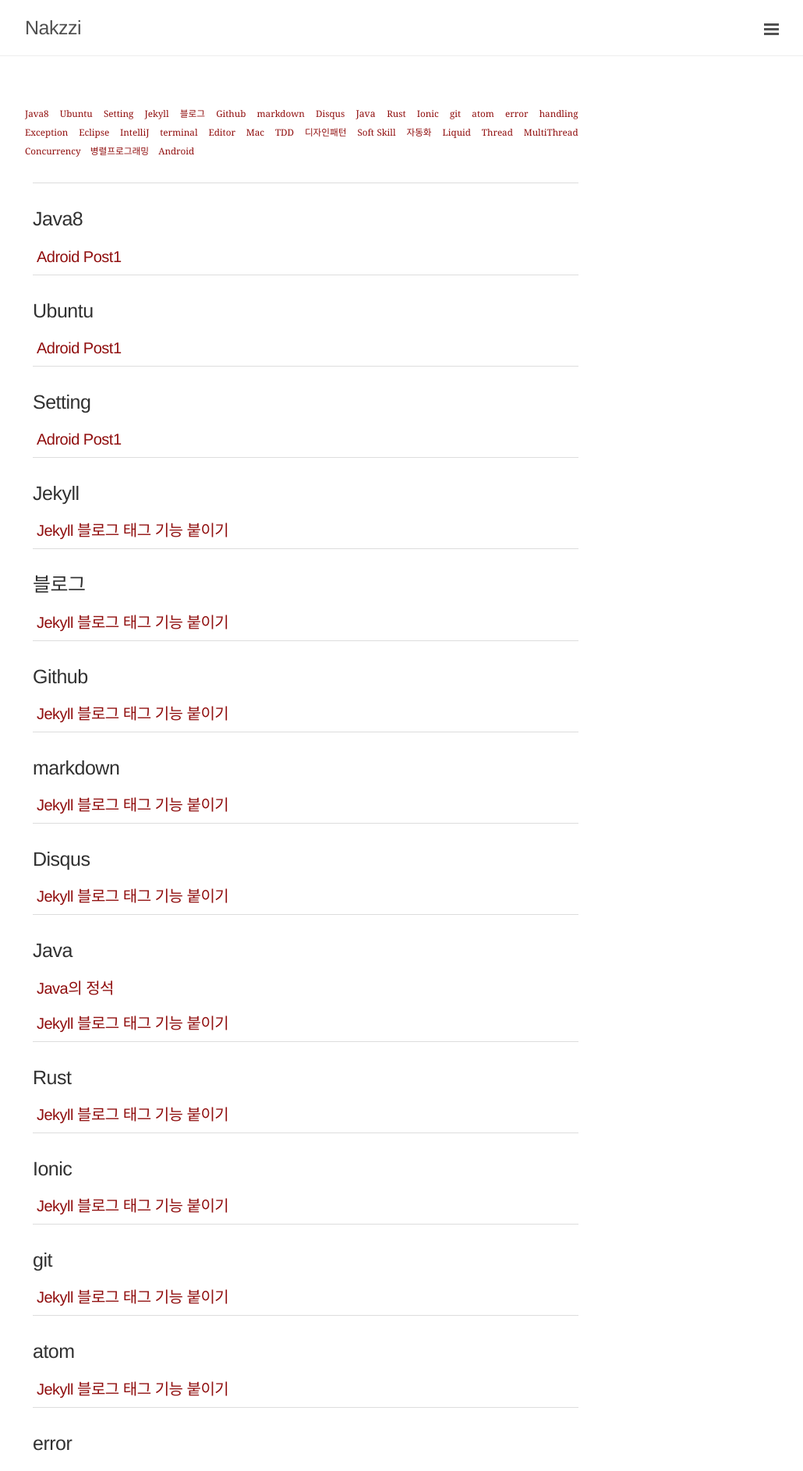
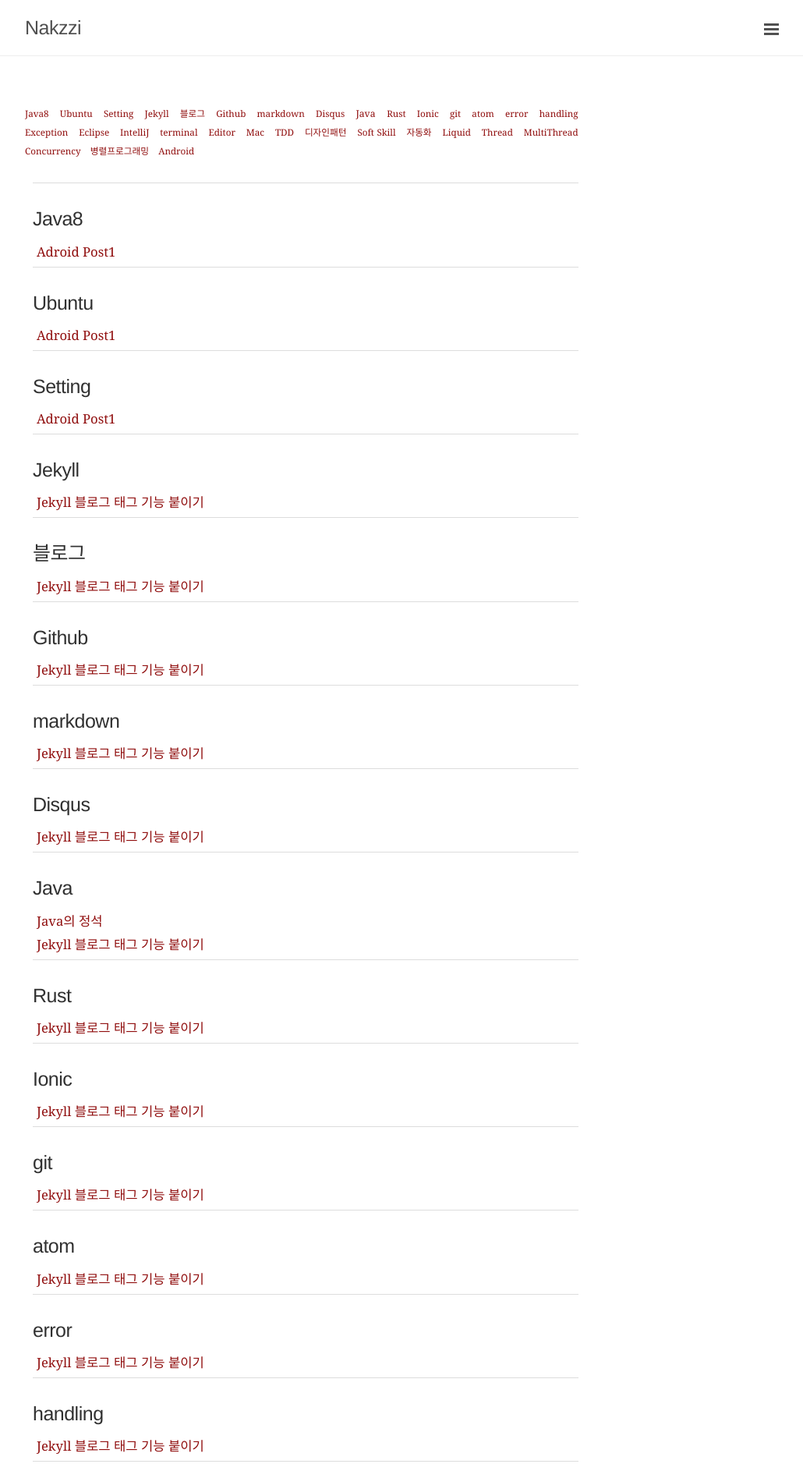
Before and after one commit to cholnh/cholnh.github.io, a Jekyll site: the page built from tag.md, in a window 1280 px wide. Shown: the top 1886 px of the page at 78% size, without its empty margins (248-1278 px from the left). Built offline with Jekyll 4.4.1, drawn with Linux system fonts in a browser that asks for light colours; Markdown is read by kramdown in place of the engine named in the settings.

Commit message:
Update tag.md

```diff
--- a/tag.md
+++ b/tag.md
@@ -21,7 +21,7 @@ permalink: /tags/
     <a name="{{ tag_name | slugize }}"></a>
     {% for post in site.tags[tag_name] %}
     <article class="archive-item">
-      <h4><a href="{{ root_url }}{{ post.url }}">{{post.title}}</a></h4>
+      <small><a href="{{ root_url }}{{ post.url }}">{{post.title}}</a></small>
     </article>
     {% endfor %}
   </div>
```
